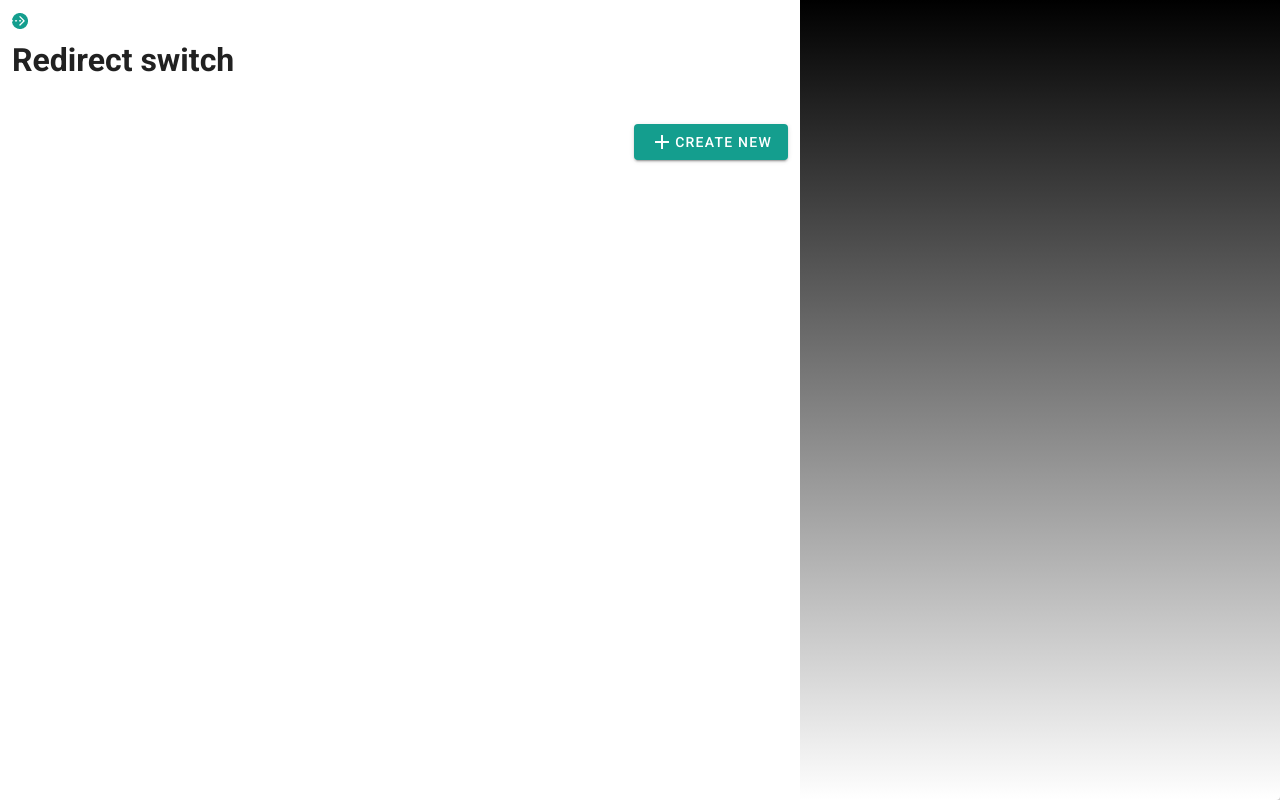
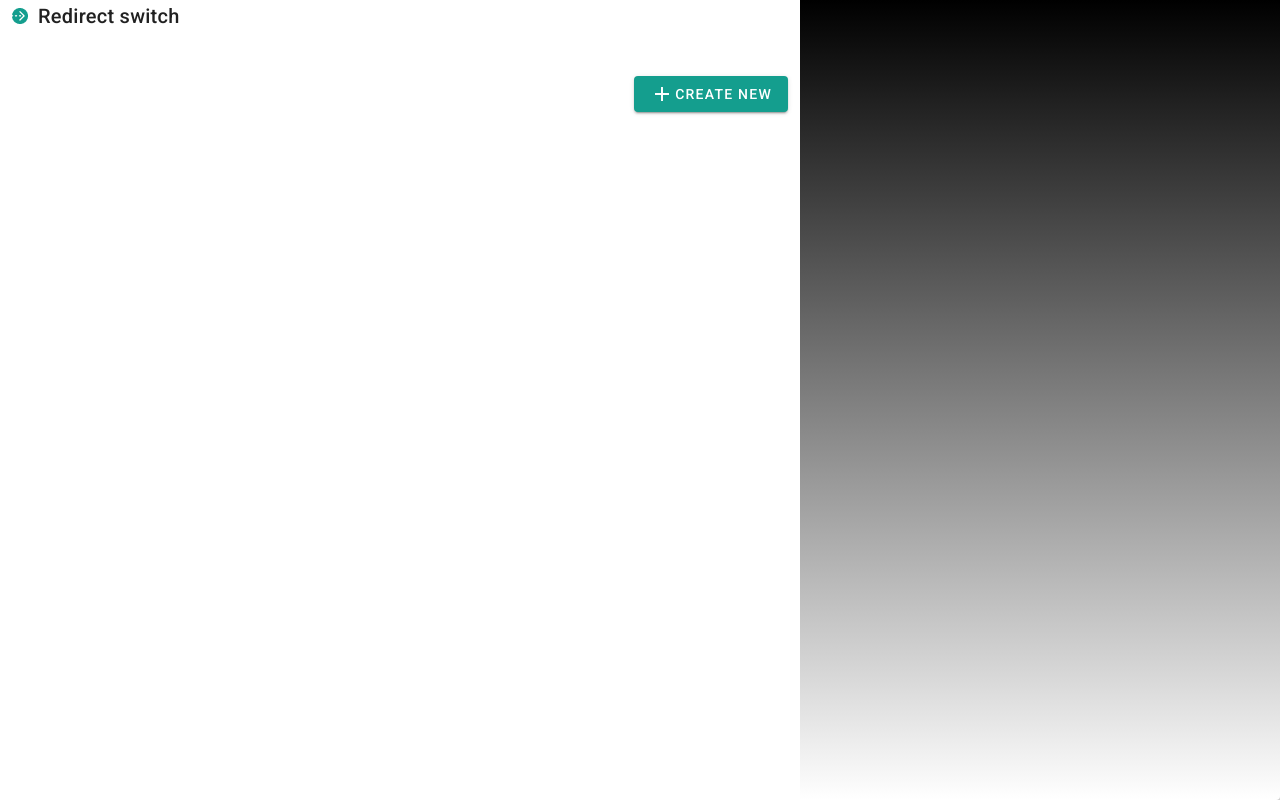
Before and after one commit to matheus-alpe/url-switch-extension, a Vue app: page / in a window 1280 px wide. Built offline with nearby package versions, Linux system fonts and the light colour scheme.

Commit message:
fix: header

```diff
--- a/extension/chrome-utils/requestHandler.js
+++ b/extension/chrome-utils/requestHandler.js
@@ -78,9 +78,6 @@ export async function saveRules(rules) {
     };
 
     chrome.declarativeNetRequest.updateDynamicRules(updateRuleOptions);
-    // TODO: remove this debug logs and add URL validation to input
-    console.log(updateRuleOptions);
-    chrome.declarativeNetRequest.getDynamicRules(console.log);
   } catch (error) {
     console.log(error);
   }
--- a/src/pages/Popup.vue
+++ b/src/pages/Popup.vue
@@ -4,12 +4,18 @@
     :class="{ 'has-rule': rules.length }"
   >
     <v-container fluid>
-      <header class="header">
-        <img
-          src="@/assets/icons/icon-16x16.png"
-          alt="logo"
-        />
-        <h1>Redirect switch</h1>
+      <header class="header pl-3 mb-4">
+        <v-row
+          align="center"
+          justify="start"
+          style="gap: 10px"
+        >
+          <img
+            src="@/assets/icons/icon-16x16.png"
+            alt="logo"
+          />
+          <h1 class="text-h6">Redirect switch</h1>
+        </v-row>
       </header>
 
       <rule-list>
```
Also changed, not shown: extension/webpack.config.js (+4 -4 lines).
